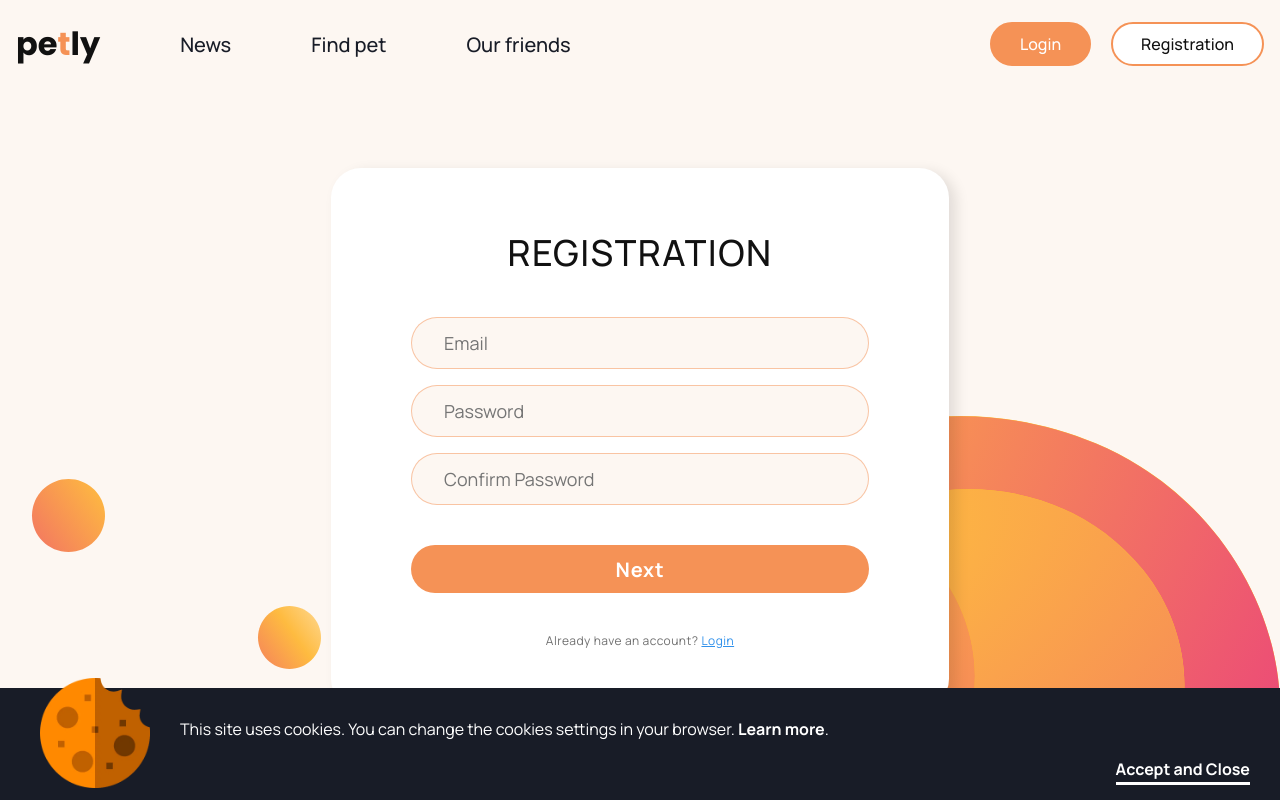
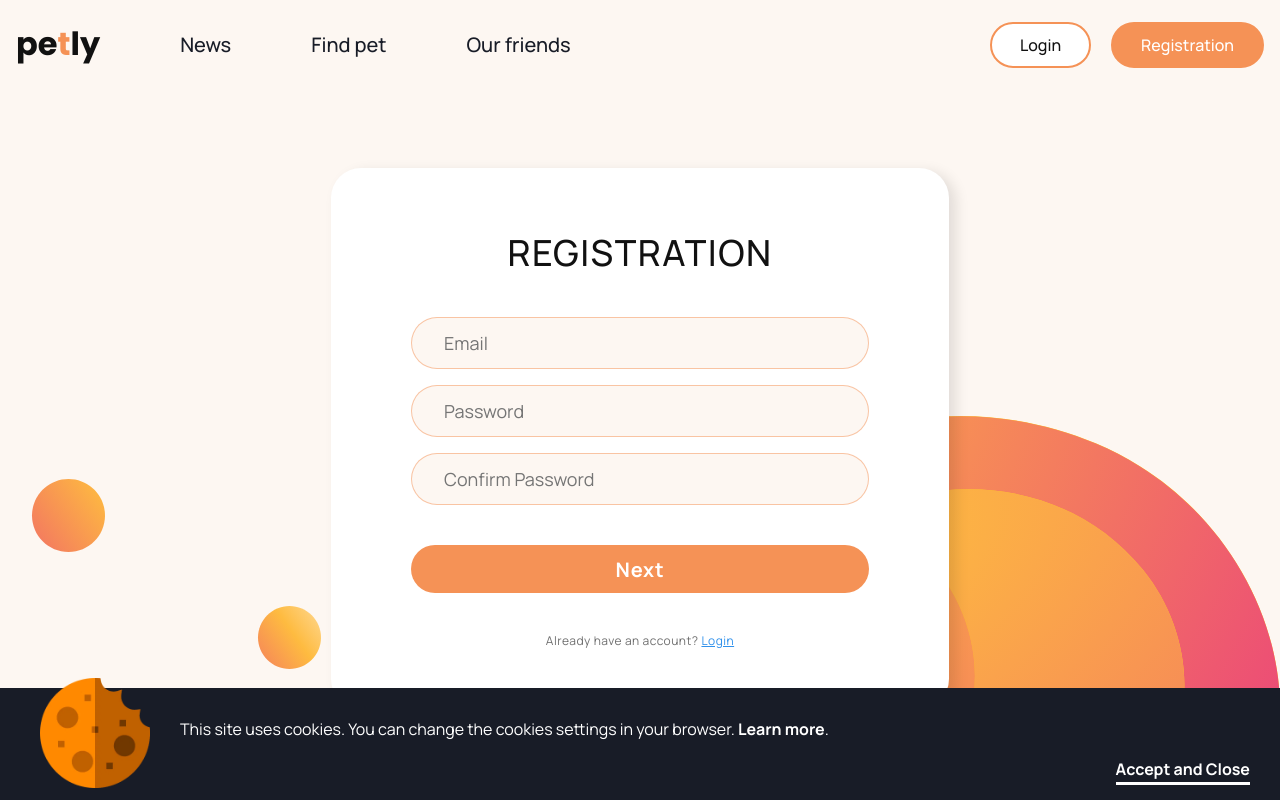
Before and after one commit to BogdanZarichnyy/team-project-react-nodejs-frontend, a React (Create React App) app: page /register in a window 1280 px wide. Built offline with nearby package versions, Linux system fonts and the light colour scheme.

Commit message:
changed auth buttons styles

```diff
--- a/src/components/Header/AuthGroupLinks/AuthGroupLinks.jsx
+++ b/src/components/Header/AuthGroupLinks/AuthGroupLinks.jsx
@@ -1,3 +1,5 @@
+import { useEffect, useState } from 'react';
+import { useLocation } from 'react-router-dom';
 import { motion } from 'framer-motion';
 
 import { useSelector } from 'react-redux';
@@ -10,7 +12,23 @@ import sprite from '../../../images/sprite.svg';
 import s from './AuthGroupLinks.module.scss';
 
 const AuthGroupLinks = ({ isMobile, closeMobileMenu }) => {
+  const [isPrimaryBtnSelected, setIsPrimaryBtnSelected] = useState(true);
+  const [isSecondaryBtnSelected, setIsSecondaryBtnSelected] = useState(false);
   const isLoggedIn = useSelector(getUserLoggedSelector);
+
+  const location = useLocation();
+
+  useEffect(() => {
+    if (location.pathname === '/login') {
+      setIsPrimaryBtnSelected(true);
+      setIsSecondaryBtnSelected(false);
+    }
+
+    if (location.pathname === '/register') {
+      setIsSecondaryBtnSelected(true);
+      setIsPrimaryBtnSelected(false);
+    }
+  }, [location]);
 
   const animateFrom = { opacity: 0, y: -40 };
   const animateTo = { opacity: 1, y: 0 };
@@ -50,16 +68,18 @@ const AuthGroupLinks = ({ isMobile, closeMobileMenu }) => {
             animate={animateTo}
             exit={animateExit}
           >
-            <PrimaryButton
+            <SecondaryButton
               tag="NavLink"
               to="/login"
-              className={s.authBtn}
+              className={
+                isPrimaryBtnSelected ? s.authPrimaryBtnSelected : s.authBtn
+              }
               onClick={() => {
                 isMobile && closeMobileMenu();
               }}
             >
               Login
-            </PrimaryButton>
+            </SecondaryButton>
           </motion.div>
 
           <motion.div
@@ -70,7 +90,9 @@ const AuthGroupLinks = ({ isMobile, closeMobileMenu }) => {
             <SecondaryButton
               tag="NavLink"
               to="/register"
-              className={s.authBtn}
+              className={
+                isSecondaryBtnSelected ? s.authPrimaryBtnSelected : s.authBtn
+              }
               onClick={() => {
                 isMobile && closeMobileMenu();
               }}
--- a/src/components/Header/AuthGroupLinks/AuthGroupLinks.module.scss
+++ b/src/components/Header/AuthGroupLinks/AuthGroupLinks.module.scss
@@ -7,9 +7,25 @@
   fill: getColor('clr-white');
 }
 
-.authBtn {
-  height: 44px;
+.authPrimaryBtnSelected {
+  background-color: getColor('clr-accent');
+  border: 2px solid getColor('clr-accent');
+
+  color: getColor('clr-white');
+  @include transition-animation(all);
 }
+
+.authPrimaryBtnSelected:hover {
+  background-color: getColor('clr-accent-active');
+  border: 2px solid getColor('clr-accent-active');
+}
+
+// .authSecondaryBtnSelected {
+//   background-color: getColor('clr-accent');
+//   border: 2px solid getColor('clr-accent');
+
+//   color: getColor('clr-white');
+// }
 
 @include toDesktop {
   .auth_item {
@@ -28,8 +44,22 @@
 
   .authBtn {
     padding: 8px 37px !important;
-    height: 35px !important;
-
     font-size: 14px !important;
   }
+
+  .authPrimaryBtnSelected {
+    composes: authBtn;
+    background-color: getColor('clr-accent-active');
+    border: 2px solid getColor('clr-accent-active');
+
+    color: getColor('clr-white');
+  }
+
+  // .authSecondaryBtnSelected {
+  //   composes: authBtn;
+  //   background-color: getColor('clr-accent');
+  //   border: 2px solid getColor('clr-accent');
+
+  //   color: getColor('clr-white');
+  // }
 }
```
